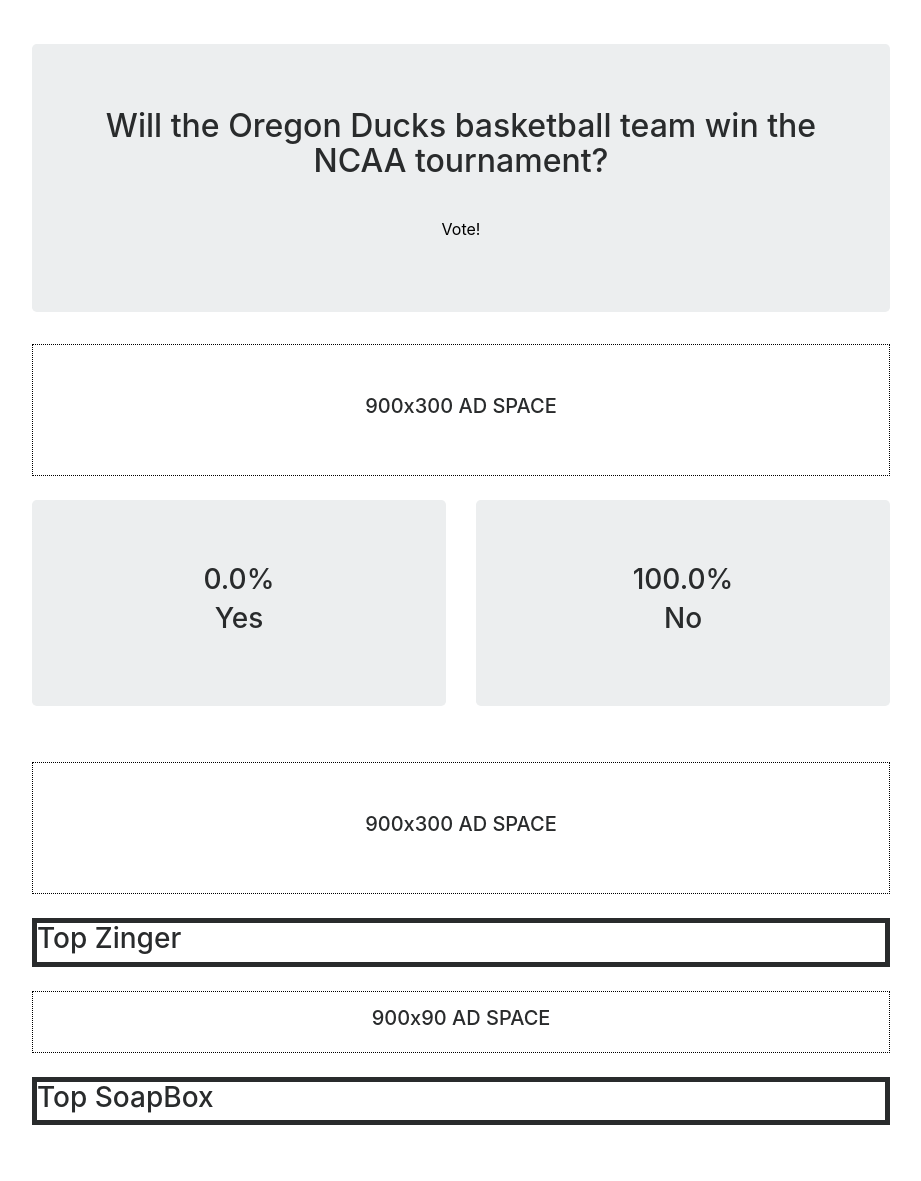
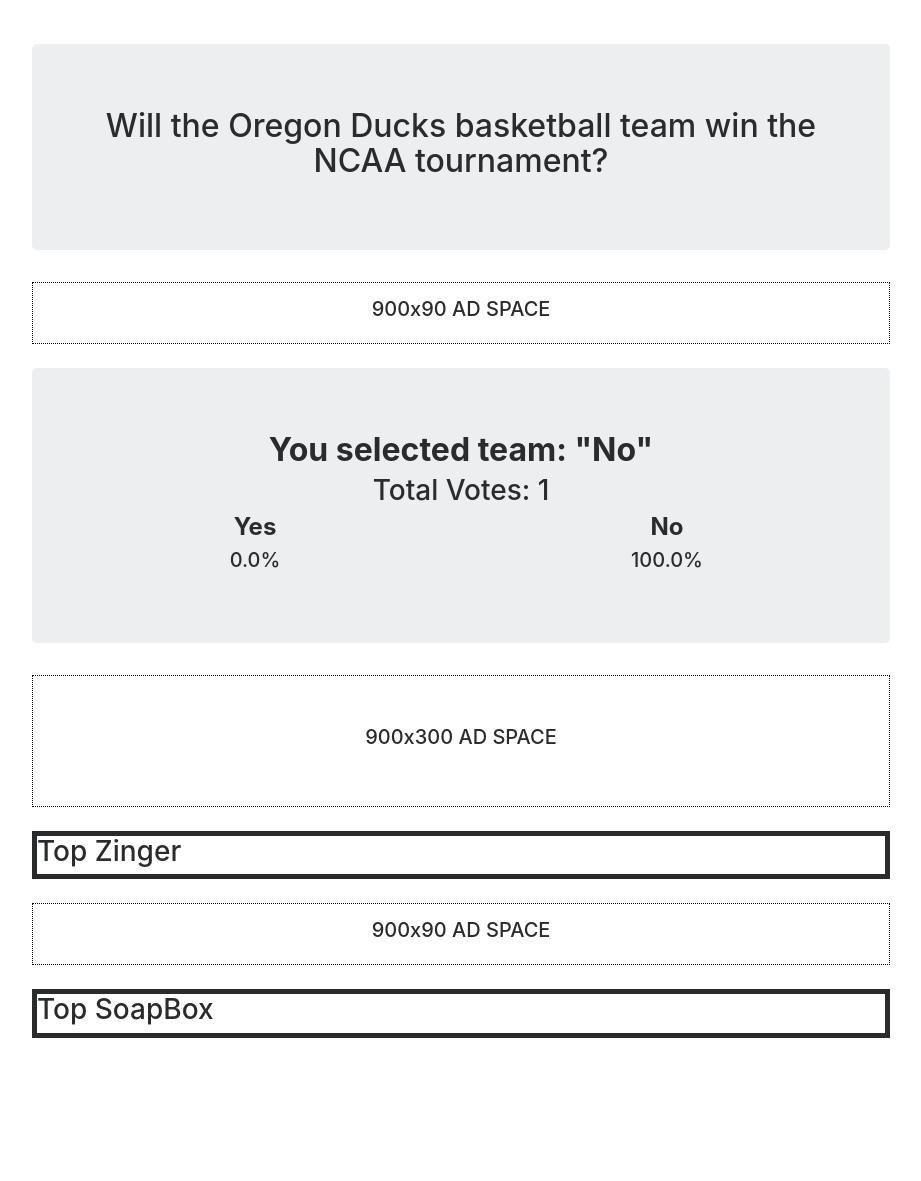
Before and after one commit to rghusb/Flyting, a Django app: page /articles/2/ in a window 1280 px wide. Shown: the part 993-2174 px from the top of the page, without its empty margins (179-1100 px from the left). After the commit the page ends 2031 px from the top, so only its background shows below. Run offline with Django 3.2, Linux system fonts and the light colour scheme; a user stored in the database is signed in; data comes from the database, SQL or seed files in the repository; both versions use the stored data as it was after the commit; some libraries are stand-ins or nearby versions.

Commit message:
upgraded voting

```diff
--- a/Flyting/Accounts/models.py
+++ b/Flyting/Accounts/models.py
@@ -7,7 +7,7 @@ class CustomUser(auth.models.AbstractUser):
     somename = models.CharField(max_length=255, default="WOWOWOW")
 
     def __str__(self):
-        return "@{}".format(self.email)
+        return "@{}".format(self.username)
 
 # class Profile(models.Model):
 #     user_profile = models.OneToOneField(CustomUser, on_delete=models.CASCADE)
--- a/Flyting/Articles/admin.py
+++ b/Flyting/Articles/admin.py
@@ -5,3 +5,4 @@ from . import models
 # Register your models here.
 admin.site.register(models.Article)
 admin.site.register(models.Choice)
+admin.site.register(models.Vote)
--- a/Flyting/Articles/models.py
+++ b/Flyting/Articles/models.py
@@ -36,6 +36,13 @@ class Article(models.Model):
             }
         )
 
+    def get_total_votes(self):
+        choices_set = self.choices.all()
+        total = 0
+        for cur in choices_set:
+            total+=cur.votes
+        return total
+
     class Meta:
         ordering = ["-created_at"]
         unique_together = ["customuser", "message"]
@@ -48,7 +55,7 @@ class Choice(models.Model):
     def __str__(self):
         return self.article.question + " ==> " + self.choice_text
 
-    def VotePercentage(self):
+    def vote_percentage(self):
         choices_set = self.article.choices.all()
         total = 0
         for cur in choices_set:
@@ -56,3 +63,15 @@ class Choice(models.Model):
         if total == 0:
             return "0.0%"
         return str(round((self.votes / total)*100, 1)) + "%"
+
+class Vote(models.Model):
+    article = models.ForeignKey(Article, on_delete=models.CASCADE)
+    customuser = models.ForeignKey(CustomUser, on_delete=models.CASCADE)
+    choice = models.ForeignKey(Choice, on_delete=models.CASCADE)
+    voted_at = models.DateTimeField(auto_now=True)
+
+    def __str__(self):
+        return self.article.question + "=>" + self.customuser.username + "=>" + self.choice.choice_text
+
+    class Meta:
+        unique_together = ["article", "customuser"]
--- a/Flyting/Articles/templates/Articles/article_detail.html
+++ b/Flyting/Articles/templates/Articles/article_detail.html
@@ -41,31 +41,25 @@
       </div>
     </div>
 
+    <a name="QUESTION"></a>
+
     <div class="row">
       <div class="col-lg-12 text-center">
         <br>
         <br>
         <div class="jumbotron">
           <h2>{{article.question}}</h2>
-          <br>
-          <a class="btn btn-dark" href="{% url 'Articles:vote-page' pk=article.pk %}">Vote!</a>
-        </div>
-
-        <div class="AD" style="padding:50px;">
-          <h5>900x300 AD SPACE</h5>
-        </div>
-
-        <br>
-
+          {% if not user_vote %}
+            <h5>Total Votes: {{total_votes}}</h5>
             {% if article.choices.count <= 0 %}
               <h3>No choices yet!</h3>
             {% elif article.choices.count == 2 %}
+              <br>
               <div class="row">
                 {% for choice in article.choices.all %}
                   <div class="col-lg-6">
-                <div class="voteResults jumbotron">
-                  <h3>{{choice.VotePercentage}}</h3>
-                  <h3>{{choice.choice_text}}</h3>
+                    <div class="voteResults">
+                      <a class="btn btn-lg btn-dark" href="{% url 'Articles:vote' article_id=article.id choice_id=choice.id user_id=user.id %}">{{choice.choice_text}}</a>
                     </div>
                   </div>
                 {% endfor %}
@@ -73,11 +67,33 @@
             {% else %}
               <h3>Results Error</h3>
             {% endif %}
+          {% endif %}
+        </div>
+
+        {% if user_vote %}
+          <div class="AD" style="padding:15px;">
+            <h5>900x90 AD SPACE</h5>
+          </div>
+
+          <br>
+
+          <div class="jumbotron">
+            <h2> <strong>You selected team: "{{user_vote.choice.choice_text}}"</strong> </h2>
+            <h3>Total Votes: {{total_votes}}</h3>
+            <div class="row">
+              {% for choice in article.choices.all %}
+                <div class="col-lg-6">
+                  <h4><strong>{{choice.choice_text}}</strong></h4>
+                  <h5>{{choice.vote_percentage}}</h5>
+                </div>
+              {% endfor %}
+            </div>
+          </div>
+        {% endif %}
 
       </div>
     </div>
 
-    <br>
 
     {# AD Space #}
     <div class="AD" style="padding:50px;">
--- a/Flyting/Articles/templates/Choices/choice_detail.html
+++ b/Flyting/Articles/templates/Choices/choice_detail.html
@@ -14,7 +14,6 @@
             <br>
           {% endfor %}
           <input type="submit" value="Vote">
-          {% if error_message %}<p><strong>{{ error_message }}</strong></p>{% endif %}
         </form>
         <br>
         <a class="btn btn-secondary" href="{% url 'Articles:vote-redirect' pk=article.pk %}">Cancel</a>
--- a/Flyting/Articles/urls.py
+++ b/Flyting/Articles/urls.py
@@ -9,7 +9,6 @@ urlpatterns = [
     path("new/", views.CreateArticleView.as_view(), name="create"),
     path("<int:pk>/",views.ArticleDetailView.as_view(),name="article-detail"),
     path("delete/<int:pk>/",views.DeleteArticleView.as_view(),name="delete"),
-    path("<int:pk>/voting/", views.VotingDetailView.as_view(), name="vote-page"),
-    path("<int:pk>/voting/cancel/", views.VotingRedirectView.as_view(), name="vote-redirect"),
-    path("<int:article_id>/vote/", views.vote, name="vote"),
+    # path("<int:pk>/voting/", views.VotingDetailView.as_view(), name="vote-page"),
+    path("<int:article_id>/vote/<int:choice_id>/by/<int:user_id>/", views.VoteRedirectView.as_view(), name="vote"),
 ]
--- a/Flyting/Articles/views.py
+++ b/Flyting/Articles/views.py
@@ -9,6 +9,7 @@ from django.http import HttpResponse
 from django.shortcuts import render
 from django.shortcuts import get_object_or_404
 from django.http import HttpResponseRedirect
+from django.contrib.auth.decorators import login_required
 
 from braces.views import SelectRelatedMixin
 
@@ -35,6 +36,15 @@ class ArticleDetailView(SelectRelatedMixin, generic.DetailView):
         return queryset.filter(
             id__iexact=self.kwargs.get("pk")
         )
+
+    def get_context_data(self, **kwargs):
+        context = super().get_context_data(**kwargs)
+        try:
+            context['user_vote'] = models.Vote.objects.filter(article=self.object, customuser=self.request.user).get()
+        except Exception:
+            pass
+        context['total_votes'] = self.object.get_total_votes()
+        return context
 
 
 class CreateArticleView(LoginRequiredMixin, SelectRelatedMixin, generic.CreateView):
@@ -69,27 +79,17 @@ class DeleteArticleView(LoginRequiredMixin, SelectRelatedMixin, generic.DeleteVi
         messages.success(self.request, "Post Deleted")
         return super().delete(*args, **kwargs)
 
-class VotingDetailView(LoginRequiredMixin, SelectRelatedMixin, generic.DetailView):
-    model = models.Article
-    select_related = ("customuser", "category")
-    template_name = "Choices/choice_detail.html"
 
-    def get_queryset(self):
-        queryset = super().get_queryset()
-        return queryset.filter(id__iexact=self.kwargs.get("pk"))
-
-class VotingRedirectView(LoginRequiredMixin, generic.RedirectView):
+class VoteRedirectView(LoginRequiredMixin, generic.RedirectView):
 
     def get_redirect_url(self, *args, **kwargs):
-        return reverse("Articles:article-detail", kwargs={"pk": self.kwargs.get("pk")})
+        return reverse("Articles:article-detail", kwargs={"pk": self.kwargs.get("article_id")}) + "#QUESTION"
 
-def vote(request, article_id):
-    article = get_object_or_404(models.Article, pk=article_id)
-    if request.method == 'POST':
-        if 'choice' in request.POST:
-            selected_choice = article.choices.get(pk=request.POST['choice'])
-            selected_choice.votes += 1
-            selected_choice.save()
-            return HttpResponseRedirect(reverse('Articles:article-detail', args=(article.id,)))
-        else:
-            return HttpResponseRedirect(reverse('Articles:article-detail', args=(article.id,)))
+    def get(self, request, *args, **kwargs):
+        has_voted = models.Vote.objects.filter(article__id=self.kwargs.get("article_id"), customuser__id=self.kwargs.get("user_id")).exists()
+
+        if not has_voted:
+            choice = get_object_or_404(models.Choice, pk=self.kwargs.get("choice_id"))
+            models.Vote.objects.create(article=choice.article, customuser=self.request.user, choice=choice)
+
+        return super().get(request, *args, **kwargs)
```
Also changed, not shown: Flyting/Articles/migrations/0005_vote.py (added), Flyting/Articles/migrations/0006_auto_20180126_1305.py (added), Flyting/db.sqlite3. Lines whose indentation alone changed are shown as unchanged.
